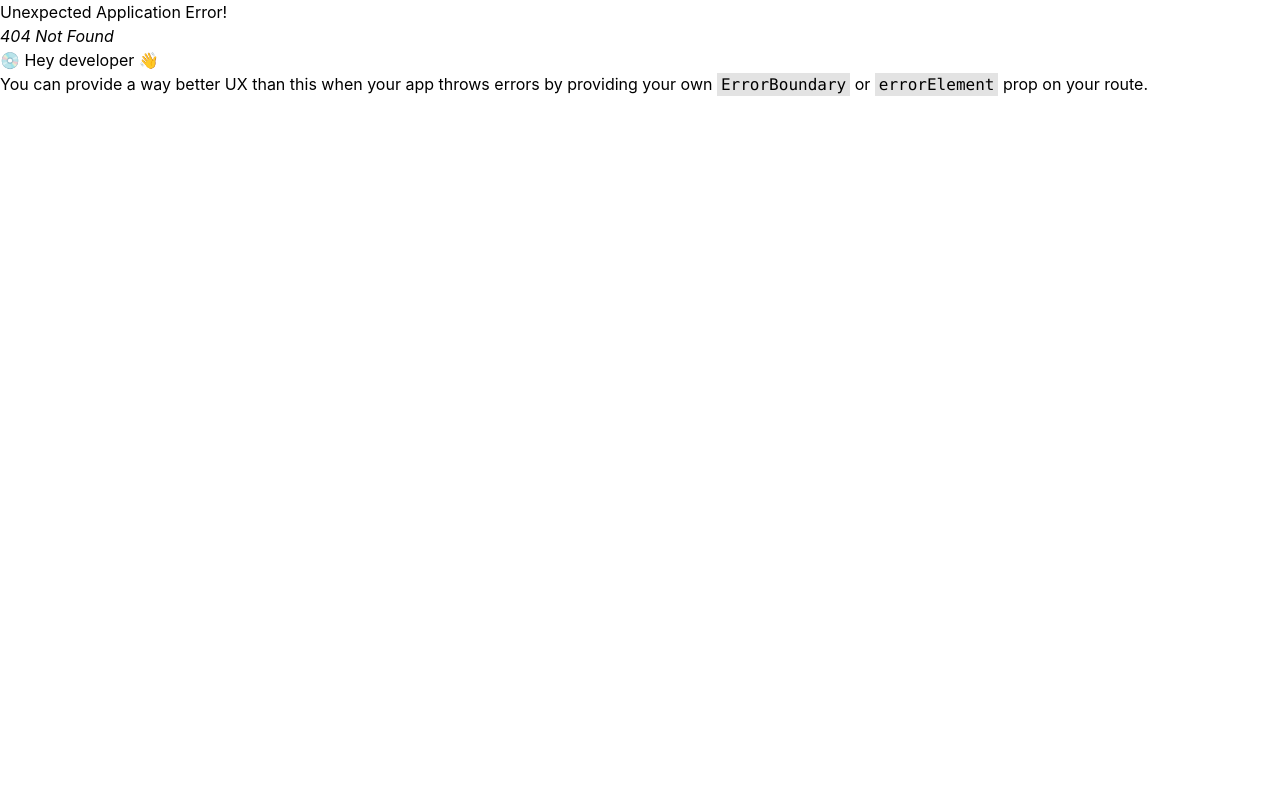
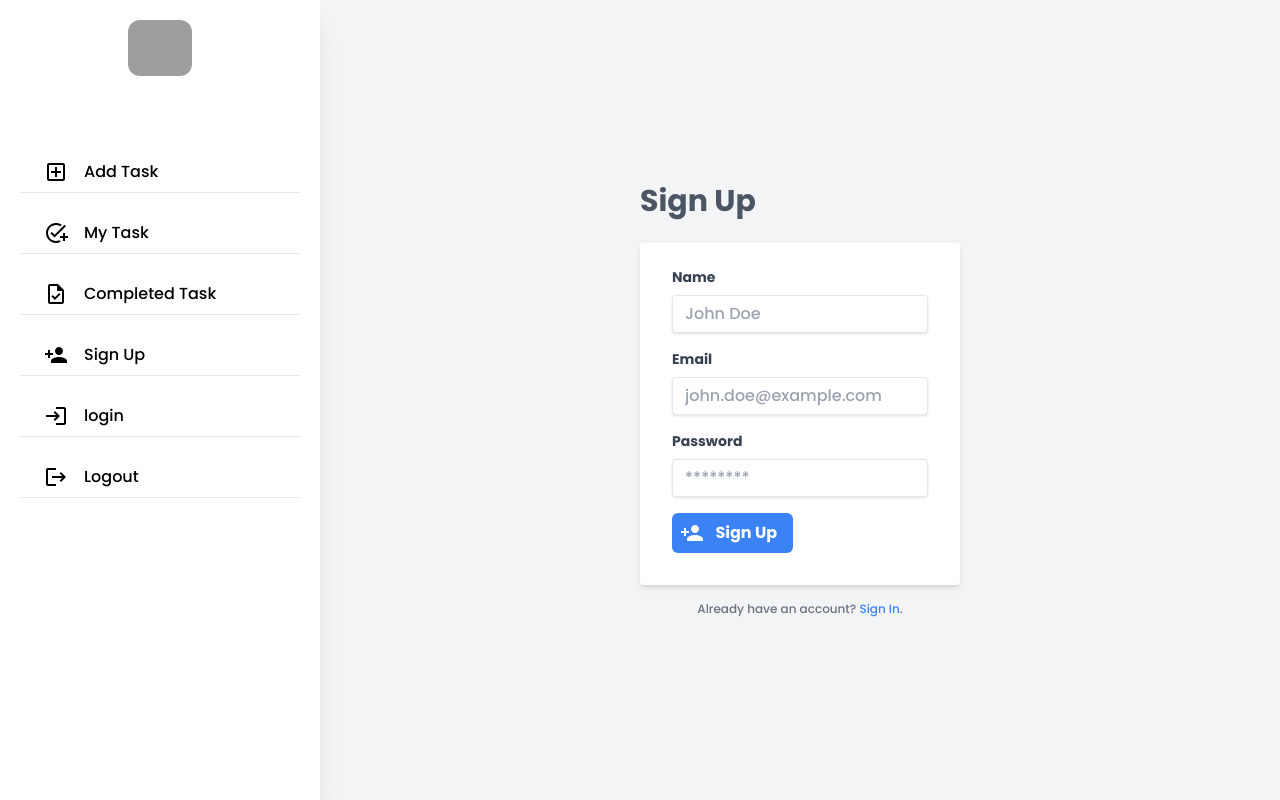
Before and after one commit to ShaahFardin/Motion, a React (Create React App) app: page /register in a window 1280 px wide. Before the commit this address had no page. Built offline with nearby package versions, Linux system fonts and the light colour scheme; grey boxes are pictures that could not be loaded.

Commit message:
Singup and signin page

```diff
--- a/public/index.html
+++ b/public/index.html
@@ -1,20 +1,23 @@
 <!DOCTYPE html>
 <html lang="en">
+
 <head>
   <meta charset="utf-8" />
   <link rel="icon" href="%PUBLIC_URL%/favicon.ico" />
   <meta name="viewport" content="width=device-width, initial-scale=1" />
   <meta name="theme-color" content="#000000" />
-    <meta
-      name="description"
-      content="Web site created using create-react-app"
-    />
+  <meta name="description" content="Web site created using create-react-app" />
   <link rel="apple-touch-icon" href="%PUBLIC_URL%/logo192.png" />
   <!--
       manifest.json provides metadata used when your web app is installed on a
       user's mobile device or desktop. See https://developers.google.com/web/fundamentals/web-app-manifest/
     -->
   <link rel="manifest" href="%PUBLIC_URL%/manifest.json" />
+  <link rel="preconnect" href="https://fonts.googleapis.com">
+  <link rel="preconnect" href="https://fonts.gstatic.com" crossorigin>
+  <link
+    href="https://fonts.googleapis.com/css2?family=Montserrat:wght@200;300;400;500;600;700&family=Poppins:ital,wght@0,100;0,500;0,600;0,700;0,800;0,900;1,100;1,200;1,300;1,400;1,500;1,600;1,700;1,800;1,900&family=Roboto:wght@100;300;400;500;700;900&family=Urbanist:ital,wght@0,100;0,200;0,300;0,400;0,500;0,600;0,700;0,800;0,900;1,100;1,200;1,300;1,400;1,500;1,600;1,700;1,800;1,900&display=swap"
+    rel="stylesheet">
   <!--
       Notice the use of %PUBLIC_URL% in the tags above.
       It will be replaced with the URL of the `public` folder during the build.
@@ -26,6 +29,7 @@
     -->
   <title>React App</title>
 </head>
+
 <body>
   <noscript>You need to enable JavaScript to run this app.</noscript>
   <div id="root"></div>
@@ -40,4 +44,5 @@
       To create a production bundle, use `npm run build` or `yarn build`.
     -->
 </body>
+
 </html>
--- a/src/components/Sidebar.js
+++ b/src/components/Sidebar.js
@@ -4,8 +4,10 @@ import { AddTaskOutlined, Logout } from '@mui/icons-material';
 import TaskOutlinedIcon from '@mui/icons-material/TaskOutlined';
 import { Link } from 'react-router-dom';
 import LogoutIcon from '@mui/icons-material/Logout';
+import LoginIcon from '@mui/icons-material/Login';
 import MenuIcon from '@mui/icons-material/Menu';
 import CancelIcon from '@mui/icons-material/Cancel';
+import PersonAddIcon from '@mui/icons-material/PersonAdd';
 
 const Sidebar = () => {
 
@@ -21,33 +23,36 @@ const Sidebar = () => {
                  left-0 z-0 overflow-y-auto shadow-xl ${isOpen ? 'hidden' : 'md:block'}`}>
                 <div className='absolute mt-5 inset-x-0 top-0 flex justify-center items-center'>
                     <img src='https://i.ibb.co/C8VQVnr/user.jpg'
-                     className='w-16 h-14 object-cover rounded-xl' alt='' />
+                        className='w-16 h-14 object-cover rounded-xl' alt='' />
                 </div>
                 <div className='p-5 mt-28 '>
                     <Link to='' className='border-b-[1px] transition duration-300 ease-in-out hover:bg-gray-100 my-5 p-2 flex justify-start items-center cursor-pointer'>
-                        <AddBoxOutlinedIcon className='mx-5' />
+                        <AddBoxOutlinedIcon className='mx-4' />
                         <span>Add Task</span>
                     </Link>
                     <Link to='/myTask' className='border-b-[1px] transition duration-300 ease-in-out hover:bg-gray-100 my-5 p-2 flex justify-start items-center cursor-pointer'>
-                        <AddTaskOutlined className='mx-5' />
+                        <AddTaskOutlined className='mx-4' />
                         <span>My Task</span>
                     </Link>
                     <Link to='/completedTask' className='border-b-[1px] transition duration-300 ease-in-out hover:bg-gray-100 my-5 p-2 flex justify-start items-center cursor-pointer'>
-                        <TaskOutlinedIcon className='mx-5' />
+                        <TaskOutlinedIcon className='mx-4' />
                         <span>Completed Task</span>
                     </Link>
+
+                    <Link to='/register' className='border-b-[1px] transition duration-300 ease-in-out hover:bg-gray-100 my-5 p-2 flex justify-start items-center cursor-pointer'>
+                        <PersonAddIcon className='mx-4' />
+                        <span>Sign Up</span>
+                    </Link>
+                    <Link to='/login' className='border-b-[1px] transition duration-300 ease-in-out hover:bg-gray-100 my-5 p-2 flex justify-start items-center cursor-pointer'>
+                        <LoginIcon className='mx-4' />
+                        <span>login</span>
+                    </Link>
                     <Link to='/completedTask' className='border-b-[1px] transition duration-300 ease-in-out hover:bg-gray-100 my-5 p-2 flex justify-start items-center cursor-pointer'>
-                        <LogoutIcon className='mx-5' />
+                        <LogoutIcon className='mx-4' />
                         <span>Logout</span>
                     </Link>
 
                 </div>
-                {/* <div className='absolute inset-x-0 bottom-0'>
-                    <button
-                        className='w-full inline-block text-center whitespace-nowrap
-                      bg-teal-900 text-white  py-2 text-lg border-teal-500'><LogoutIcon /> LOGOUT
-                    </button>
-                </div> */}
             </aside>
         </div>
     );
--- a/src/index.css
+++ b/src/index.css
@@ -3,9 +3,7 @@
 @tailwind utilities;
 body {
   margin: 0;
-  font-family: -apple-system, BlinkMacSystemFont, 'Segoe UI', 'Roboto', 'Oxygen',
-    'Ubuntu', 'Cantarell', 'Fira Sans', 'Droid Sans', 'Helvetica Neue',
-    sans-serif;
+  font-family: 'Poppins', sans-serif;
   -webkit-font-smoothing: antialiased;
   -moz-osx-font-smoothing: grayscale;
 }
--- /dev/null
+++ b/src/pages/Login.js
@@ -0,0 +1,43 @@
+import React from 'react';
+import LoginIcon from '@mui/icons-material/Login';
+
+const Login = () => {
+    return (
+        <div class="bg-gray-100 h-screen ">
+            <div class="container mx-auto flex justify-center items-center h-full">
+                <div class="w-full max-w-xs">
+                <h1 class="text-3xl font-bold text-gray-600 mb-6">Sign In</h1>
+                    <form class="bg-white shadow-md rounded px-8 pt-6 pb-8 mb-4">
+                        <div class="mb-4">
+                            <label class="block text-gray-700 text-sm font-semibold mb-2" for="username">
+                                Username
+                            </label>
+                            <input class=" appearance-none border rounded w-full
+                             py-2 px-3 text-gray-700 leading-tight focus:outline-none
+                              focus:shadow-outline" id="username" type="text" placeholder="Username" />
+                        </div>
+                        <div class="mb-6">
+                            <label class="block text-gray-700 text-sm font-semibold mb-2" for="password">
+                                Password
+                            </label>
+                            <input class="shadow appearance-none border rounded w-full py-2 px-3 text-gray-700 mb-3 leading-tight focus:outline-none focus:shadow-outline" id="password" type="password" placeholder="******************" />
+                        </div>
+                        <div class="flex items-center justify-between">
+                            <button class="bg-blue-500 hover:bg-blue-700 text-white font-bold py-2 pl-2 pr-4 rounded focus:outline-none focus:shadow-outline" type="button">
+                              <LoginIcon className='mr-2'/>  Sign In
+                            </button>
+                            <a class="inline-block align-baseline font-bold text-sm text-blue-500 hover:text-blue-800" href="#">
+                                Forgot Password?
+                            </a>
+                        </div>
+                    </form>
+                    <p class="text-center text-gray-500 text-xs">
+                        &copy;2020 Acme Corp. All rights reserved.
+                    </p>
+                </div>
+            </div>
+        </div>
+    );
+};
+
+export default Login;
--- /dev/null
+++ b/src/pages/Register.js
@@ -0,0 +1,53 @@
+import React from 'react';
+import PersonAddIcon from '@mui/icons-material/PersonAdd';
+
+const Register = () => {
+    return (
+        <div class="bg-gray-100 h-screen ">
+            <div class="container mx-auto flex justify-center items-center h-full">
+                <div class="w-full max-w-xs">
+                    <h1 class="text-3xl font-bold text-gray-600 mb-6">Sign Up</h1>
+                    <form class="bg-white shadow-md rounded px-8 pt-6 pb-8 mb-4">
+                        <div class="mb-4">
+                            <label class="block text-gray-700 text-sm font-bold mb-2" for="name">
+                                Name
+                            </label>
+                            <input class="shadow appearance-none border rounded w-full py-2 px-3
+                         text-gray-700 leading-tight focus:outline-none focus:shadow-outline"
+                                id="name" type="text" placeholder="John Doe" />
+                        </div>
+                        <div class="mb-4">
+                            <label class="block text-gray-700 text-sm font-bold mb-2" for="email">
+                                Email
+                            </label>
+                            <input class="shadow appearance-none border rounded w-full py-2 px-3
+                         text-gray-700 leading-tight focus:outline-none focus:shadow-outline"
+                                id="email" type="email" placeholder="john.doe@example.com" />
+                        </div>
+                        <div class="mb-4">
+                            <label class="block text-gray-700 text-sm font-bold mb-2" for="password">
+                                Password
+                            </label>
+                            <input class="shadow appearance-none border rounded w-full py-2 px-3
+                         text-gray-700 leading-tight focus:outline-none focus:shadow-outline"
+                                id="password" type="password" placeholder="********" />
+                        </div>
+                        <div class="flex items-center justify-between">
+                            <button class="bg-blue-500 hover:bg-blue-700 items-center
+                             text-white font-bold
+                         py-2 pl-2 pr-4 rounded-md focus:outline-none focus:shadow-outline" type="submit">
+                               <PersonAddIcon className='mr-2'/> Sign Up
+                            </button>
+                        </div>
+                    </form>
+                    <p class="text-center text-gray-500 text-xs">
+                        Already have an account? <a href="fsda" class="text-blue-500
+                         hover:text-blue-700"> Sign In</a>.
+                    </p>
+                </div>
+            </div>
+        </div>
+    );
+};
+
+export default Register;
```
Also changed, not shown: src/routes/Router.js (+10 -0 lines). Lines whose indentation alone changed are shown as unchanged.
